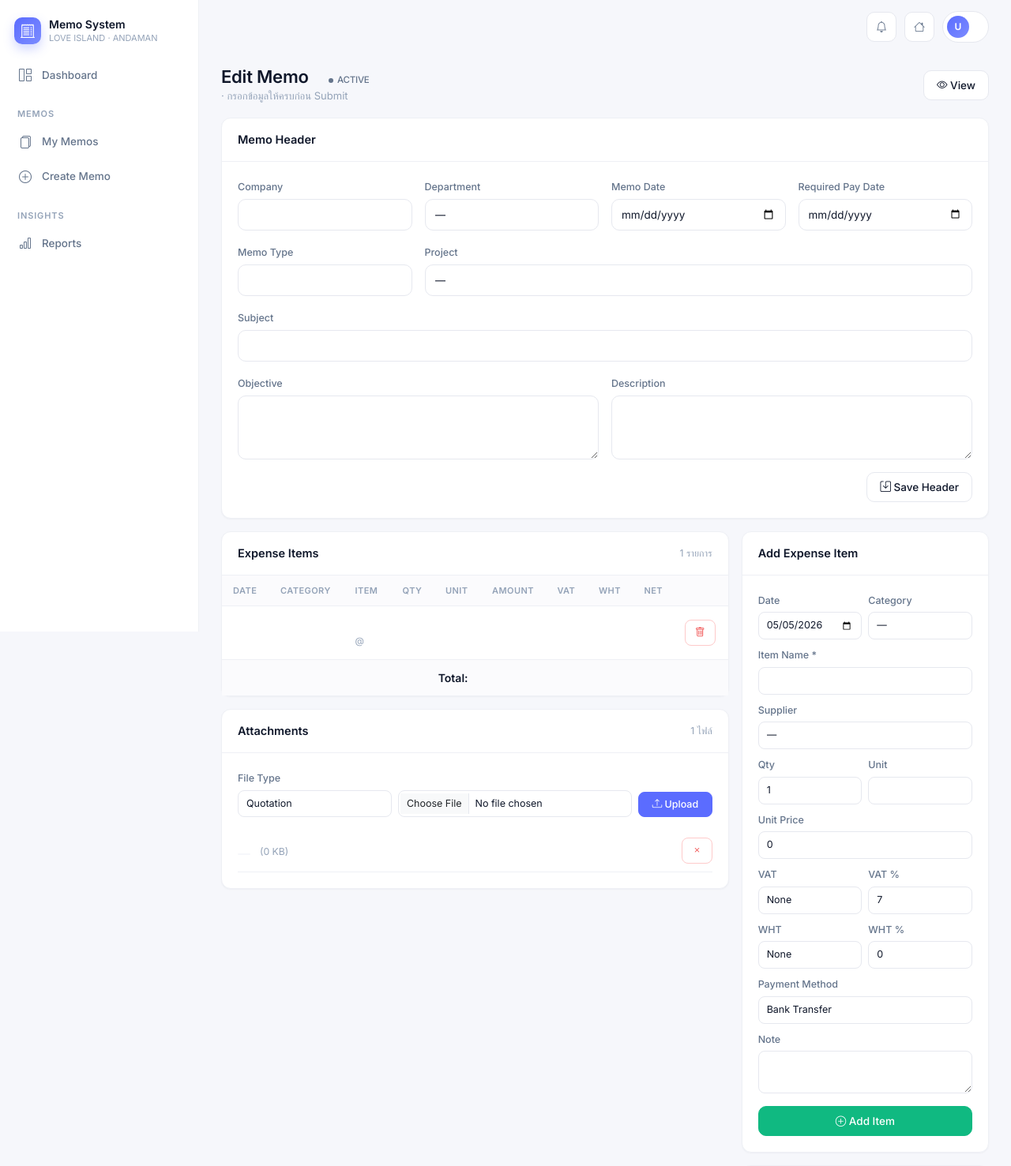
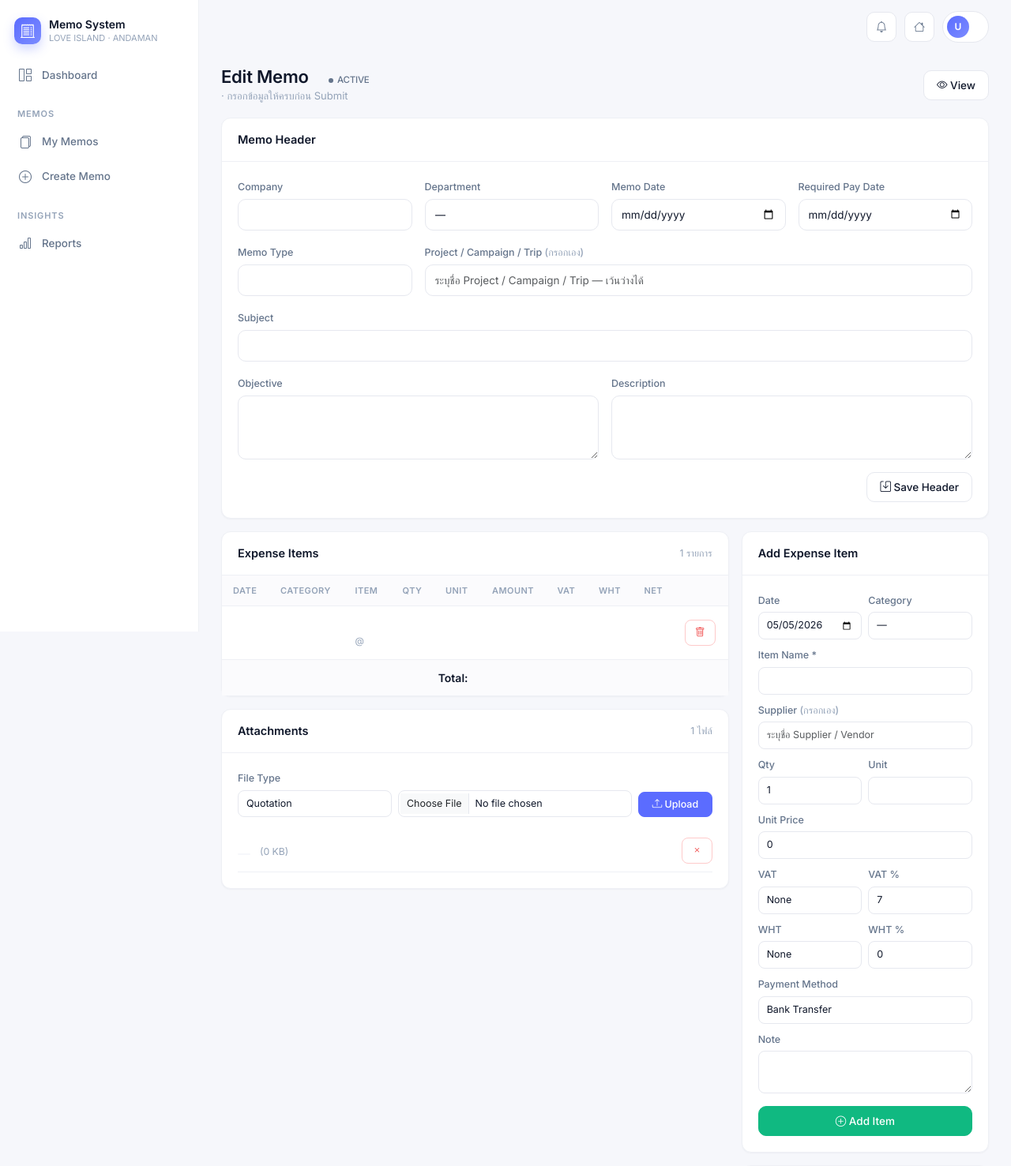
Before and after one commit to digitalmkt-bbot/expense-memo-system, a PHP site: template app/views/memos/edit.php in a window 1280 px wide. Shown: the top 1477 px of the page at 79% size. Run offline with PHP 8.4, Linux system fonts and the light colour scheme; the template is opened without the code that fills it: most values are stand-ins (such as "Sample title", 1, 10 or a date in 2020); data that the repository does not hold is empty; some web fonts are replaced.

Commit message:
feat: Project + Supplier เป็น text input (กรอกเอง)

```diff
--- a/app/controllers/MemoController.php
+++ b/app/controllers/MemoController.php
@@ -77,6 +77,7 @@ class MemoController extends Controller
                 'company_id'            => $companyId,
                 'department_id'         => $deptId,
                 'project_id'            => $this->input('project_id') ?: null,
+                'project_name_text'     => $this->input('project_name_text') ?: null,
                 'requester_id'          => $u['id'],
                 'memo_date'             => $this->input('memo_date', date('Y-m-d')),
                 'required_payment_date' => $this->input('required_payment_date') ?: null,
@@ -154,6 +155,7 @@ class MemoController extends Controller
             'company_id'            => (int) $this->input('company_id', $memo['company_id']),
             'department_id'         => (int) $this->input('department_id', $memo['department_id']),
             'project_id'            => $this->input('project_id') ?: null,
+            'project_name_text'     => $this->input('project_name_text') ?: null,
             'memo_date'             => $this->input('memo_date', $memo['memo_date']),
             'required_payment_date' => $this->input('required_payment_date') ?: null,
             'memo_type'             => $this->input('memo_type', $memo['memo_type']),
@@ -181,6 +183,7 @@ class MemoController extends Controller
             'expense_date'   => $this->input('expense_date') ?: null,
             'category_id'    => $this->input('category_id') ?: null,
             'supplier_id'    => $this->input('supplier_id') ?: null,
+            'supplier_name_text' => $this->input('supplier_name_text') ?: null,
             'item_name'      => $this->input('item_name', ''),
             'description'    => $this->input('description'),
             'quantity'       => $this->input('quantity', 1),
--- a/app/views/memos/edit.php
+++ b/app/views/memos/edit.php
@@ -47,13 +47,8 @@
                             </select>
                         </div>
                         <div class="col-md-9">
-                            <label class="form-label">Project</label>
-                            <select name="project_id" class="form-select">
-                                <option value="">— ไม่ระบุ —</option>
-                                <?php foreach ($projects as $p): ?>
-                                    <option value="<?= $p['id'] ?>" <?= $memo['project_id'] == $p['id'] ? 'selected' : '' ?>><?= e($p['project_code']) ?> — <?= e($p['project_name']) ?></option>
-                                <?php endforeach; ?>
-                            </select>
+                            <label class="form-label">Project / Campaign / Trip <span class="text-soft">(กรอกเอง)</span></label>
+                            <input type="text" name="project_name_text" class="form-control" value="<?= e($memo['project_name_text'] ?? '') ?>" placeholder="ระบุชื่อ Project / Campaign / Trip — เว้นว่างได้">
                         </div>
                         <div class="col-12">
                             <label class="form-label">Subject</label>
@@ -99,7 +94,8 @@
                                 <td><span class="text-muted small"><?= e($i['category_name'] ?? '-') ?></span></td>
                                 <td>
                                     <?= e($i['item_name']) ?>
-                                    <?php if ($i['supplier_name']): ?><br><small class="text-soft">@ <?= e($i['supplier_name']) ?></small><?php endif; ?>
+                                    <?php $sup = $i['supplier_name_text'] ?? $i['supplier_name'] ?? null; ?>
+                                    <?php if ($sup): ?><br><small class="text-soft">@ <?= e($sup) ?></small><?php endif; ?>
                                 </td>
                                 <td class="text-end money"><?= format_money($i['quantity']) ?></td>
                                 <td class="text-end money"><?= format_money($i['unit_price']) ?></td>
@@ -196,13 +192,8 @@
                         <input type="text" name="item_name" class="form-control form-control-sm" required>
                     </div>
                     <div class="col-12">
-                        <label class="form-label">Supplier</label>
-                        <select name="supplier_id" class="form-select form-select-sm">
-                            <option value="">—</option>
-                            <?php foreach ($suppliers as $s): ?>
-                                <option value="<?= $s['id'] ?>"><?= e($s['supplier_name']) ?></option>
-                            <?php endforeach; ?>
-                        </select>
+                        <label class="form-label">Supplier <span class="text-soft">(กรอกเอง)</span></label>
+                        <input type="text" name="supplier_name_text" class="form-control form-control-sm" placeholder="ระบุชื่อ Supplier / Vendor">
                     </div>
                     <div class="col-6"><label class="form-label">Qty</label><input type="number" step="0.01" name="quantity" class="form-control form-control-sm" value="1"></div>
                     <div class="col-6"><label class="form-label">Unit</label><input type="text" name="unit" class="form-control form-control-sm"></div>
--- a/app/views/memos/pdf.php
+++ b/app/views/memos/pdf.php
@@ -61,7 +61,7 @@
             <td class="label">Memo Type:</td>
             <td class="value"><?= e(memo_type_label($memo['memo_type'])) ?></td>
             <td class="label">Project:</td>
-            <td class="value"><?= e($memo['project_code'] ?? '-') ?></td>
+            <td class="value"><?= e($memo['project_name_text'] ?? $memo['project_code'] ?? '-') ?></td>
         </tr>
         <tr>
             <td class="label">Requester:</td>
@@ -103,7 +103,7 @@
             <td><?= e($i['item_name']) ?>
                 <?php if ($i['description']): ?><br><span class="small"><?= e($i['description']) ?></span><?php endif; ?>
             </td>
-            <td><?= e($i['supplier_name'] ?? '-') ?></td>
+            <td><?= e($i['supplier_name_text'] ?? $i['supplier_name'] ?? '-') ?></td>
             <td class="text-end"><?= format_money($i['quantity']) ?></td>
             <td class="text-end"><?= format_money($i['unit_price']) ?></td>
             <td class="text-end"><?= format_money($i['amount']) ?></td>
--- a/database/01_schema.sql
+++ b/database/01_schema.sql
@@ -136,6 +136,7 @@ CREATE TABLE memos (
     company_id             BIGINT NOT NULL,
     department_id          BIGINT NOT NULL,
     project_id             BIGINT,
+    project_name_text      VARCHAR(255),
     requester_id           BIGINT NOT NULL,
     memo_date              DATE   NOT NULL,
     required_payment_date  DATE,
@@ -187,6 +188,7 @@ CREATE TABLE memo_items (
     expense_date    DATE,
     category_id     BIGINT,
     supplier_id     BIGINT,
+    supplier_name_text VARCHAR(255),
     item_name       VARCHAR(255) NOT NULL,
     description     TEXT,
     quantity        DECIMAL(10,2) DEFAULT 1.00,
```
Also changed, not shown: app/views/memos/create.php (+2 -7 lines), app/views/memos/show.php (+11 -2 lines), deploy/auto-install.php (+19 -1 lines).
